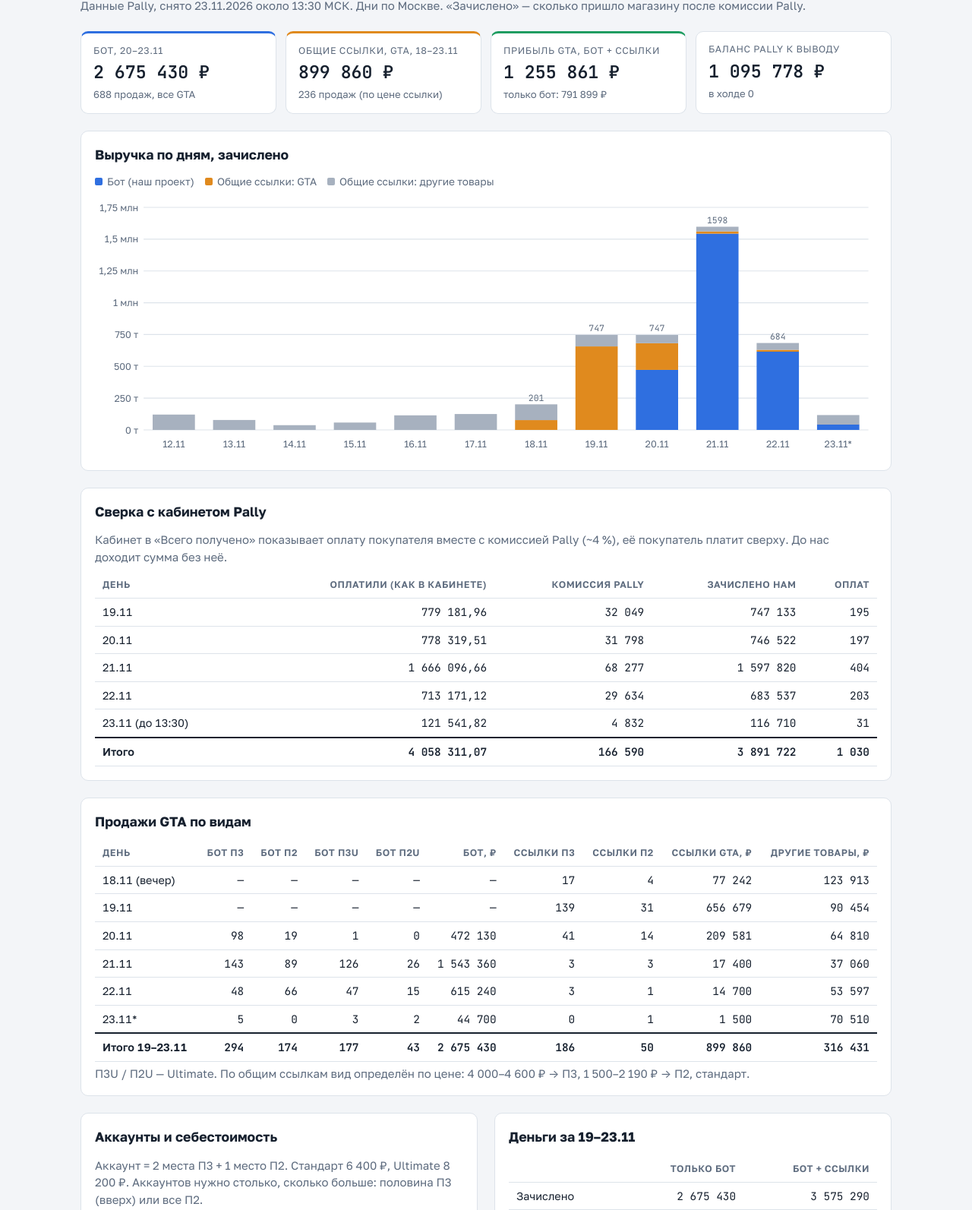
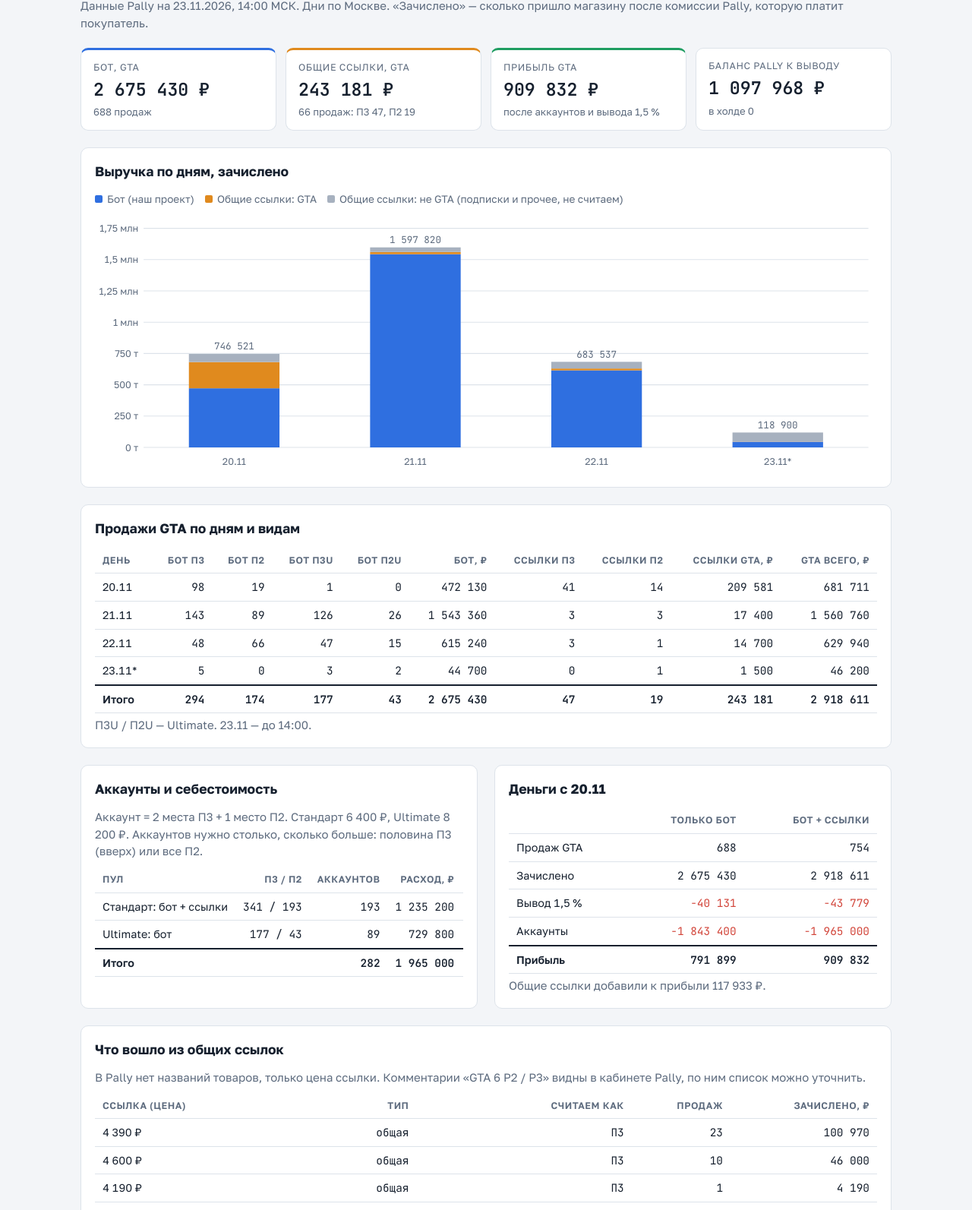
Before and after one commit to IT-WORKING-studio/babka-gta6-report, a plain HTML site: page index.html in a window 1280 px wide. Shown: the part 78-1671 px from the top of the page at 76% size. Drawn offline with Linux system fonts and the light colour scheme.

Commit message:
Аналитика с 20.11, GTA отдельно от подписок
Co-Authored-By: Claude Opus 5.5 <noreply@anthropic.com>

```diff
--- a/index.html
+++ b/index.html
@@ -60,15 +60,15 @@ ul{margin:0;padding-left:18px} li{margin:3px 0}
 
 <div class="wrap">
   <header>
-    <h1>Бабкин внук · GTA 6: продажи и деньги</h1>
-    <p class="sub">Данные Pally, снято 23.11.2026 около 13:30 МСК. Дни по Москве. «Зачислено» — сколько пришло магазину после комиссии Pally.</p>
+    <h1>Бабкин внук · GTA 6: продажи и деньги с 20.11</h1>
+    <p class="sub">Данные Pally на 23.11.2026, 14:00 МСК. Дни по Москве. «Зачислено» — сколько пришло магазину после комиссии Pally, которую платит покупатель.</p>
   </header>
 
   <div class="tiles">
-    <div class="tile k-bot"><span class="lab">Бот, 20–23.11</span><span class="val">2 675 430 ₽</span><span class="note">688 продаж, все GTA</span></div>
-    <div class="tile k-links"><span class="lab">Общие ссылки, GTA, 18–23.11</span><span class="val">899 860 ₽</span><span class="note">236 продаж (по цене ссылки)</span></div>
-    <div class="tile k-good"><span class="lab">Прибыль GTA, бот + ссылки</span><span class="val">1 255 861 ₽</span><span class="note">только бот: 791 899 ₽</span></div>
-    <div class="tile"><span class="lab">Баланс Pally к выводу</span><span class="val">1 095 778 ₽</span><span class="note">в холде 0</span></div>
+    <div class="tile k-bot"><span class="lab">Бот, GTA</span><span class="val">2 675 430 ₽</span><span class="note">688 продаж</span></div>
+    <div class="tile k-links"><span class="lab">Общие ссылки, GTA</span><span class="val">243 181 ₽</span><span class="note">66 продаж: П3 47, П2 19</span></div>
+    <div class="tile k-good"><span class="lab">Прибыль GTA</span><span class="val">909 832 ₽</span><span class="note">после аккаунтов и вывода 1,5 %</span></div>
+    <div class="tile"><span class="lab">Баланс Pally к выводу</span><span class="val">1 097 968 ₽</span><span class="note">в холде 0</span></div>
   </div>
 
   <section>
@@ -76,21 +76,15 @@ ul{margin:0;padding-left:18px} li{margin:3px 0}
     <div class="legend">
       <span><span class="dot" style="background:var(--bot)"></span>Бот (наш проект)</span>
       <span><span class="dot" style="background:var(--links)"></span>Общие ссылки: GTA</span>
-      <span><span class="dot" style="background:var(--other)"></span>Общие ссылки: другие товары</span>
+      <span><span class="dot" style="background:var(--other)"></span>Общие ссылки: не GTA (подписки и прочее, не считаем)</span>
     </div>
     <div class="chart" id="daily"></div>
   </section>
 
   <section>
-    <h2>Сверка с кабинетом Pally</h2>
-    <p class="sub" style="margin:0 0 10px">Кабинет в «Всего получено» показывает оплату покупателя вместе с комиссией Pally (~4 %), её покупатель платит сверху. До нас доходит сумма без неё.</p>
-    <div class="scroll"><table id="recon"></table></div>
-  </section>
-
-  <section>
-    <h2>Продажи GTA по видам</h2>
+    <h2>Продажи GTA по дням и видам</h2>
     <div class="scroll"><table id="kinds"></table></div>
-    <p class="sub">П3U / П2U — Ultimate. По общим ссылкам вид определён по цене: 4 000–4 600 ₽ → П3, 1 500–2 190 ₽ → П2, стандарт.</p>
+    <p class="sub">П3U / П2U — Ultimate. 23.11 — до 14:00.</p>
   </section>
 
   <div class="two">
@@ -100,10 +94,23 @@ ul{margin:0;padding-left:18px} li{margin:3px 0}
       <div class="scroll"><table id="acc"></table></div>
     </section>
     <section>
-      <h2>Деньги за 19–23.11</h2>
+      <h2>Деньги с 20.11</h2>
       <div class="scroll"><table id="pnl"></table></div>
+      <p class="sub">Общие ссылки добавили к прибыли 117 933 ₽.</p>
     </section>
   </div>
+
+  <section>
+    <h2>Что вошло из общих ссылок</h2>
+    <p class="sub" style="margin:0 0 10px">В Pally нет названий товаров, только цена ссылки. Комментарии «GTA 6 P2 / P3» видны в кабинете Pally, по ним список можно уточнить.</p>
+    <div class="scroll"><table id="links"></table></div>
+  </section>
+
+  <section>
+    <h2>Сверка с кабинетом Pally</h2>
+    <p class="sub" style="margin:0 0 10px">Кабинет в «Всего получено» показывает оплату покупателя вместе с комиссией Pally (~4 %). Сюда входит всё: бот, GTA и не GTA по ссылкам.</p>
+    <div class="scroll"><table id="recon"></table></div>
+  </section>
 
   <section>
     <h2>Один аккаунт целиком, цены бота</h2>
@@ -112,79 +119,56 @@ ul{margin:0;padding-left:18px} li{margin:3px 0}
       <tr><td class="t">Стандарт</td><td>2 × 4 490 + 1 490</td><td>10 470</td><td>6 400</td><td class="pos">+4 070</td></tr>
       <tr><td class="t">Ultimate</td><td>2 × 5 490 + 2 890</td><td>13 870</td><td>8 200</td><td class="pos">+5 670</td></tr>
     </table></div>
-    <p class="callout" style="margin-top:12px">П2 за 1 490 ₽ дешевле трети аккаунта (2 133 ₽), но без П2 аккаунт целиком не продать. Держать продажи П3 к П2 около 2 к 1, чтобы не копились пустые места.</p>
-  </section>
-
-  <section>
-    <h2>Вся история кабинета Pally, зачислено по месяцам</h2>
-    <div class="legend">
-      <span><span class="dot" style="background:var(--bot)"></span>Бот</span>
-      <span><span class="dot" style="background:var(--links)"></span>Общие ссылки (все товары)</span>
-    </div>
-    <div class="chart" id="months"></div>
-    <p class="sub">За всё время: 17,94 млн ₽, из них 15,21 млн по общим ссылкам и 2,68 млн через бота. 11.2026 — по 23-е.</p>
+    <p class="callout" style="margin-top:12px">П2 за 1 490 ₽ дешевле трети аккаунта (2 133 ₽), но без П2 аккаунт целиком не продать. Сейчас лишние места: 45 П3 стандарт и 46 П2U, их стоит допродать.</p>
   </section>
 
   <section>
     <h2>Почему админка показывает прибыль 1 033 383 ₽</h2>
-    <p style="margin:0">Админка списывает на проданный ключ долю аккаунта: 2 150 ₽ стандарт, 2 750 ₽ Ultimate. Здесь в расход идут аккаунты целиком, поэтому прибыль бота ниже примерно на 241 тыс. ₽. Это стоимость свободных мест в купленных аккаунтах: 54 П3, 46 П2U, 1 П3U. Продадутся — вернутся в прибыль.</p>
-  </section>
-
-  <section>
-    <h2>Допущения</h2>
-    <ul>
-      <li>В Pally нет названий товаров. GTA по общим ссылкам выделена по ссылкам, созданным 18–19.11 (4 000–4 600 и 2 190 ₽), и по разовым счетам после выхода игры по ценам GTA.</li>
-      <li>Разовые счета на 2 190 ₽ идут с апреля по 300–470 в месяц, поэтому это не GTA.</li>
-      <li>Считаю, что общие ссылки продают аккаунты из того же пула, что и бот.</li>
-      <li>Себестоимость других товаров неизвестна. Вывод с Pally — 1,5 %.</li>
-    </ul>
+    <p style="margin:0">Админка списывает на проданный ключ долю аккаунта: 2 150 ₽ стандарт, 2 750 ₽ Ultimate. Здесь в расход идут аккаунты целиком, поэтому прибыль бота ниже примерно на 241 тыс. ₽. Это стоимость свободных мест в купленных аккаунтах. Продадутся — вернутся в прибыль.</p>
   </section>
 </div>
 
 <script>
 const fmt=n=>Math.round(n).toLocaleString('ru-RU');
-const days=[
- ['12.11',0,0,120736],['13.11',0,0,78117],['14.11',0,0,37278],['15.11',0,0,58000],['16.11',0,0,114632],['17.11',0,0,124998],
- ['18.11',0,77242,123913],['19.11',0,656679,90454],['20.11',472130,209581,64810],['21.11',1543360,17400,37060],
- ['22.11',615240,14700,53597],['23.11*',44700,1500,70510]];
-const months=[['12.25',0,137987],['01',0,503140],['02',0,825229],['03',0,1340161],['04',0,955855],['05',0,1076474],['06',0,1225908],['07',0,1321624],['08',0,1335977],['09',0,1868144],['10',0,1923878],['11',2675430,2718607]];
-
+const days=[['20.11',472130,209581,64810],['21.11',1543360,17400,37060],['22.11',615240,14700,53597],['23.11*',44700,1500,72700]];
 function bars(el,rows,colors,yStep){
-  const W=900,H=300,L=56,R=10,T=14,B=30,n=rows.length,bw=(W-L-R)/n;
+  const W=900,H=300,L=56,R=10,T=18,B=30,n=rows.length,bw=(W-L-R)/n;
   const tot=rows.map(r=>r.slice(1).reduce((a,b)=>a+b,0)),max=Math.ceil(Math.max(...tot)/yStep)*yStep;
   const y=v=>T+(H-T-B)*(1-v/max);
   let s=`<svg viewBox="0 0 ${W} ${H}" role="img">`;
   for(let v=0;v<=max;v+=yStep){s+=`<line class="grid" x1="${L}" x2="${W-R}" y1="${y(v)}" y2="${y(v)}"/><text x="${L-6}" y="${y(v)+4}" text-anchor="end">${v>=1e6?(v/1e6).toLocaleString('ru-RU')+' млн':v/1e3+' т'}</text>`}
-  rows.forEach((r,i)=>{let acc=0;const x=L+i*bw+bw*.15,w=bw*.7;
+  rows.forEach((r,i)=>{let acc=0;const x=L+i*bw+bw*.25,w=bw*.5;
     r.slice(1).forEach((v,j)=>{if(!v)return;s+=`<rect x="${x}" y="${y(acc+v)}" width="${w}" height="${y(acc)-y(acc+v)}" fill="${colors[j]}"><title>${r[0]}: ${fmt(v)} ₽</title></rect>`;acc+=v});
     s+=`<text x="${x+w/2}" y="${H-10}" text-anchor="middle">${r[0]}</text>`;
-    if(tot[i]>max*.08)s+=`<text x="${x+w/2}" y="${y(tot[i])-4}" text-anchor="middle" style="font-family:var(--mono);font-size:10px">${(tot[i]/1e3).toFixed(0)}</text>`});
+    s+=`<text x="${x+w/2}" y="${y(tot[i])-5}" text-anchor="middle" style="font-family:var(--mono);font-size:11px">${fmt(tot[i])}</text>`});
   el.innerHTML=s+'</svg>';
 }
 bars(document.getElementById('daily'),days,['var(--bot)','var(--links)','var(--other)'],250000);
-bars(document.getElementById('months'),months,['var(--bot)','var(--links)'],1000000);
-
 function table(id,head,rows,totalIdx){
   document.getElementById(id).innerHTML='<tr>'+head.map(h=>`<th>${h}</th>`).join('')+'</tr>'+
    rows.map((r,i)=>`<tr${i===totalIdx?' class="total"':''}>`+r.map((c,j)=>j===0?`<td class="t">${c}</td>`:`<td${typeof c==='number'&&c<0?' class="neg"':''}>${typeof c==='number'?fmt(c):c}</td>`).join('')+'</tr>').join('');
 }
-table('recon',['День','Оплатили (как в кабинете)','Комиссия Pally','Зачислено нам','Оплат'],[
- ['19.11','779 181,96',32049,747133,195],['20.11','778 319,51',31798,746522,197],['21.11','1 666 096,66',68277,1597820,404],
- ['22.11','713 171,12',29634,683537,203],['23.11 (до 13:30)','121 541,82',4832,116710,31],['Итого','4 058 311,07',166590,3891722,1030]],5);
-table('kinds',['День','Бот П3','Бот П2','Бот П3U','Бот П2U','Бот, ₽','Ссылки П3','Ссылки П2','Ссылки GTA, ₽','Другие товары, ₽'],[
- ['18.11 (вечер)','—','—','—','—','—',17,4,77242,123913],
- ['19.11','—','—','—','—','—',139,31,656679,90454],
- ['20.11',98,19,1,0,472130,41,14,209581,64810],
- ['21.11',143,89,126,26,1543360,3,3,17400,37060],
- ['22.11',48,66,47,15,615240,3,1,14700,53597],
- ['23.11*',5,0,3,2,44700,0,1,1500,70510],
- ['Итого 19–23.11',294,174,177,43,2675430,186,50,899860,316431]],6);
+table('kinds',['День','Бот П3','Бот П2','Бот П3U','Бот П2U','Бот, ₽','Ссылки П3','Ссылки П2','Ссылки GTA, ₽','GTA всего, ₽'],[
+ ['20.11',98,19,1,0,472130,41,14,209581,681711],
+ ['21.11',143,89,126,26,1543360,3,3,17400,1560760],
+ ['22.11',48,66,47,15,615240,3,1,14700,629940],
+ ['23.11*',5,0,3,2,44700,0,1,1500,46200],
+ ['Итого',294,174,177,43,2675430,47,19,243181,2918611]],4);
 table('acc',['Пул','П3 / П2','Аккаунтов','Расход, ₽','Свободно'],[
- ['Стандарт, бот','294 / 174',174,1113600,'54 П3'],
- ['Ultimate, бот','177 / 43',89,729800,'1 П3U, 46 П2U'],
- ['Стандарт, бот + ссылки','480 / 224',240,1536000,'16 П2']]);
+ ['Стандарт: бот + ссылки','341 / 193',193,1235200,'45 П3'],
+ ['Ultimate: бот','177 / 43',89,729800,'1 П3U, 46 П2U'],
+ ['Итого','',282,1965000,'']],2);
 table('pnl',['','Только бот','Бот + ссылки'],[
- ['Зачислено',2675430,3575290],['Вывод 1,5 %',-40131,-53629],['Аккаунты',-1843400,-2265800],['Прибыль',791899,1255861]],3);
+ ['Продаж GTA',688,754],['Зачислено',2675430,2918611],['Вывод 1,5 %',-40131,-43779],['Аккаунты',-1843400,-1965000],['Прибыль',791899,909832]],4);
+table('links',['Ссылка (цена)','Тип','Считаем как','Продаж','Зачислено, ₽'],[
+ ['4 390 ₽','общая','П3',23,100970],['4 600 ₽','общая','П3',10,46000],['4 190 ₽','общая','П3',1,4190],
+ ['4 500 ₽','разовый счёт','П3, по цене',8,36000],['4 200 ₽','разовый счёт','П3, по цене',3,12600],['4 185 ₽','разовый счёт','П3, по цене',2,8370],
+ ['2 190 ₽','общая','П2',11,23051],['1 500 ₽','разовый счёт','П2, по цене',8,12000],
+ ['2 190 ₽ и др.','разовые счета','не GTA, не считаем',78,225997],
+ ['Итого GTA','','',66,243181]],9);
+table('recon',['День','Оплатили (как в кабинете)','Комиссия Pally','Зачислено','Оплат'],[
+ ['20.11','778 319,51',31798,746522,197],['21.11','1 666 096,66',68277,1597820,404],['22.11','713 171,12',29634,683537,203],
+ ['23.11 (до 14:00)','123 823,07',4923,118900,32],['Итого','3 281 410,36',134632,3146779,836]],4);
 </script>
 
 </body>
```
